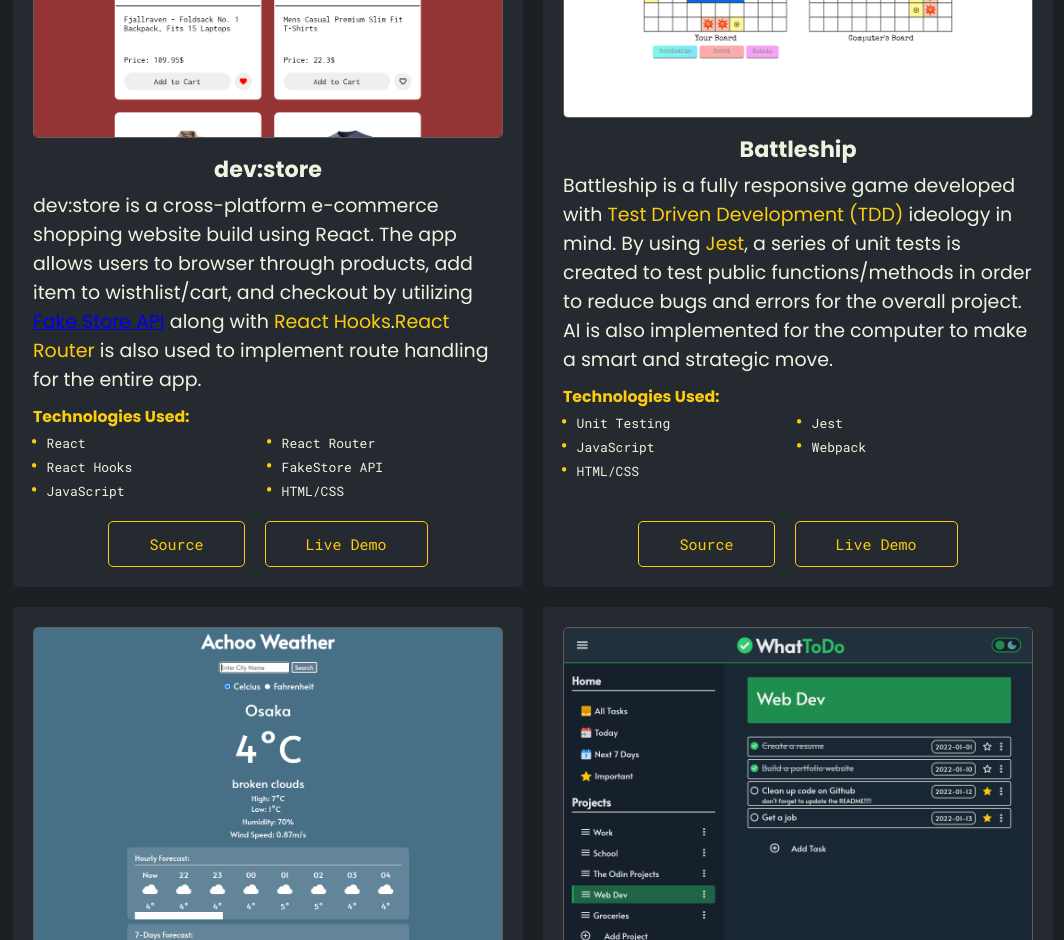
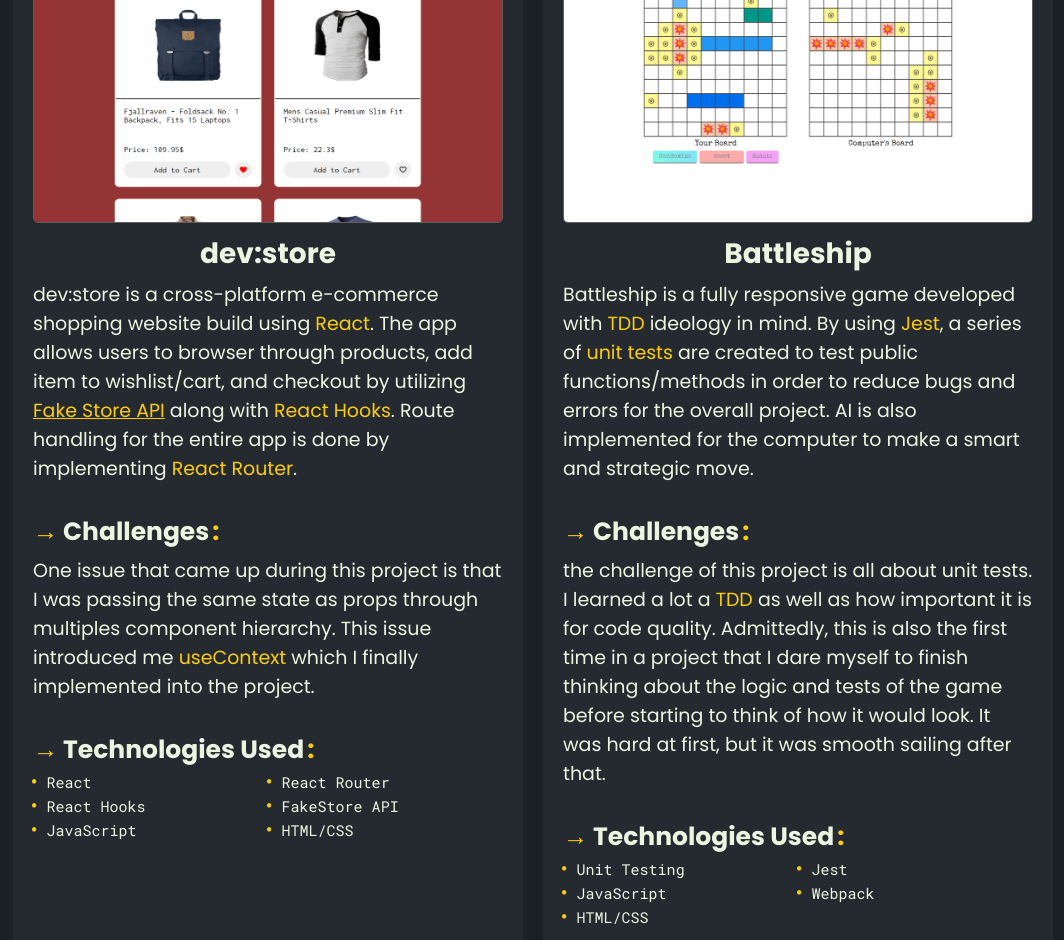
Before and after one commit to khunhour/portfolio, a React (Create React App) app: page / in a window 1280 px wide. Shown: the part 1860-2800 px from the top of the page, without its empty margins (107-1171 px from the left). Built offline with nearby package versions, Linux system fonts and the light colour scheme.

Commit message:
editing some styling and edit description of dev:store

```diff
--- a/public/style.css
+++ b/public/style.css
@@ -92,6 +92,11 @@ button:hover,
 	margin-top: 30px;
 }
 
+p {
+	margin-top: 5px;
+	margin-bottom: 30px;
+}
+
 span {
 	color: var(--accent-color);
 }
--- a/src/components/Projects/Project.css
+++ b/src/components/Projects/Project.css
@@ -13,6 +13,9 @@
 	padding: 20px;
 }
 
+.project a {
+	color: var(--accent-color);
+}
 .project-info {
 	display: flex;
 	flex-direction: column;
@@ -22,18 +25,30 @@
 
 .project img {
 	width: 100%;
+	max-height: 315px;
 	border-radius: 5px;
 	border: solid 1px rgb(95, 93, 93);
 	margin-bottom: 10px;
 }
 .project-title {
 	text-align: center;
-	padding: 5px 0;
+	font-size: 28px;
 }
 
-.project-tech {
-	margin-top: 10px;
+.project-heading {
+	font-size: 25px;
+	/* margin-top: 30px; */
+	/* color: var(--accent-color); */
+}
+.project-heading::before {
+	content: "\2192";
+	margin-right: 5px;
 	color: var(--accent-color);
+}
+.project-heading::after {
+	content: ":";
+	color: var(--accent-color);
+	margin-left: 3px;
 }
 
 .tags-container {
@@ -44,7 +59,7 @@
 
 .tag {
 	font-family: "Roboto Mono", monospace;
-	font-size: 13px;
+	font-size: 15px;
 	margin-left: 10px;
 }
 
--- a/src/components/Projects/ProjectCard.js
+++ b/src/components/Projects/ProjectCard.js
@@ -1,6 +1,7 @@
 import React from "react";
 export default function ProjectCard({ project }) {
-	const { title, description, image, tags, source, demo } = project;
+	const { title, description, challenges, image, tags, source, demo } =
+		project;
 
 	const tagsContainer = (
 		<>
@@ -17,8 +18,11 @@ export default function ProjectCard({ project }) {
 			<div className="project-info">
 				<div>
 					<h3 className="project-title">{title}</h3>
-					<p>{description}</p>
-					<h5 className="project-tech">Technologies Used:</h5>
+					{/* <h5 className="project-heading">Description</h5> */}
+					{description}
+					<h5 className="project-heading">Challenges</h5>
+					{challenges}
+					<h5 className="project-heading">Technologies Used</h5>
 					<div className="tags-container">{tagsContainer}</div>
 				</div>
 				<div className="project-buttons">
--- a/src/components/Projects/ProjectConstant.js
+++ b/src/components/Projects/ProjectConstant.js
@@ -1,27 +1,58 @@
 export const projects = [
 	{
 		title: "dev:store",
-		description:
-			<p>dev:store is a cross-platform e-commerce shopping website build using React. The app allows users to browser
-				 through products, add item to wisthlist/cart, and checkout by utilizing <a href="https://fakestoreapi.com/">Fake Store API</a> along with <span>React Hooks</span>.
-				  <span>React Router</span> is also used to implement route handling for the entire app.</p>,
-		challenges: <p>One issue that came up during this project is that I was passing the same state as props
-			through multiples component hierarchy. This issue introduced me <span>useContext</span>
-			 which I finally implemented into the project.</p>,
+		description: (
+			<p>
+				dev:store is a cross-platform e-commerce shopping website build
+				using <span>React</span>. The app allows users to browser
+				through products, add item to wishlist/cart, and checkout by
+				utilizing <a href="https://fakestoreapi.com/">Fake Store API</a>{" "}
+				along with <span>React Hooks</span>. Route handling for the
+				entire app is done by implementing <span>React Router</span>.
+			</p>
+		),
+		challenges: (
+			<p>
+				One issue that came up during this project is that I was passing
+				the same state as props through multiples component hierarchy.
+				This issue introduced me <span>useContext</span> which I finally
+				implemented into the project.
+			</p>
+		),
 		image: "/images/projectImages/devstore.png",
-		tags: ["React", "React Router","React Hooks", "FakeStore API", "JavaScript", "HTML/CSS" ],
+		tags: [
+			"React",
+			"React Router",
+			"React Hooks",
+			"FakeStore API",
+			"JavaScript",
+			"HTML/CSS",
+		],
 		source: "https://github.com/khunhour/shopping-cart",
 		demo: "https://khunhour.github.io/shopping-cart/",
 	},
 	{
 		title: "Battleship",
-		description: <p>Battleship is a fully responsive game developed with <span>Test Driven Development (TDD)</span> ideology
-			 in mind. By using <span>Jest</span>, a series of unit tests is created to test public functions/methods in order to reduce
-			  bugs and errors for the overall project. AI is also implemented for the computer to make a smart and strategic move. </p>,
-		challenges: <p>the challenge of this project is all about unit tests. I learned a lot a <span>TDD</span> as
-			well as how important it is for code quality. Admittedly, this is also the first time in a
-			project that I dare myself to finish thinking about the logic and tests of the game before
-			starting to think of how it would look. It was hard at first, but it was smooth sailing after that.</p>,
+		description: (
+			<p>
+				Battleship is a fully responsive game developed with{" "}
+				<span>TDD</span> ideology in mind. By using <span>Jest</span>, a
+				series of <span>unit tests</span> are created to test public
+				functions/methods in order to reduce bugs and errors for the
+				overall project. AI is also implemented for the computer to make
+				a smart and strategic move.
+			</p>
+		),
+		challenges: (
+			<p>
+				the challenge of this project is all about unit tests. I learned
+				a lot a <span>TDD</span> as well as how important it is for code
+				quality. Admittedly, this is also the first time in a project
+				that I dare myself to finish thinking about the logic and tests
+				of the game before starting to think of how it would look. It
+				was hard at first, but it was smooth sailing after that.
+			</p>
+		),
 		image: "/images/projectImages/battleship.png",
 		tags: ["Unit Testing", "Jest", "JavaScript", "Webpack", "HTML/CSS"],
 		source: "https://github.com/khunhour/battleship",
@@ -29,40 +60,60 @@ export const projects = [
 	},
 	{
 		title: "Weather App",
-		description: <p>A fully responsive weather application that enables users to search weather
-			information via city's name. By leveraging weather data from <a href="https://openweathermap.org/">OpenWeatherMap API</a>, the app displays
-			the current weather forecast, hourly forecast for the next 24-hours as well as daily forecast
-			 for the next 7 days. It also includes a toggle to switch between Celsius and Fahrenheit.</p>,
-		challenges: <p>During this project, one notable challenge that I faced was dealing with time zone conversion. It did cause a little
-			 bit headache, but I learned a lot about how <span>UTC</span> and <span>time zone</span> works. </p>,
+		description: (
+			<p>
+				A fully responsive weather application that enables users to
+				search weather information via city's name. By leveraging
+				weather data from{" "}
+				<a href="https://openweathermap.org/">OpenWeatherMap API</a>,
+				the app displays the current weather forecast, hourly forecast
+				for the next 24-hours as well as daily forecast for the next 7
+				days. It also includes a toggle to switch between Celsius and
+				Fahrenheit.
+			</p>
+		),
+		challenges: (
+			<p>
+				During this project, one notable challenge that I faced was
+				dealing with time zone conversion. It did cause a little bit
+				headache, but I learned a lot about how <span>UTC</span> and{" "}
+				<span>time zone</span> works.{" "}
+			</p>
+		),
 		image: "/images/projectImages/weatherApp.png",
-		tags: [
-			"OpenWeatherMap API",
-			"JavaScript",
-			"Async&Await",
-			"HTML/CSS",
-		],
+		tags: ["OpenWeatherMap API", "JavaScript", "Async&Await", "HTML/CSS"],
 		source: "https://github.com/khunhour/weather_app",
 		demo: "https://khunhour.github.io/weather_app/",
 	},
 	{
 		title: "WhatToDo",
-		description: <p>WhatToDo is a to-do list app that lets users easily
-			 organize their tasks and projects. It is built using <span>JavaScript ES6 Modules</span>
-			 and bundled using <span>Webpack</span>. <a href="https://date-fns.org/">date-fns Library</a>
-			 is also utilized for efficiently formatting date.
-			 A light and dark mode toggle is incorporated into the app as well.</p>,
-		challenges: <p>This project was very fun to work on, but I did encountered
-			some problems along the way especially when I tried to implement a
-			<span>drag-and-drop</span> feature in order to rearrange projects.
-			I managed to get it to work, but I think the code can be a bit cleaner.</p>,
+		description: (
+			<p>
+				WhatToDo is a to-do list app that lets users easily organize
+				their tasks and projects. It is built using{" "}
+				<span>JavaScript ES6 Modules</span>
+				and bundled using <span>Webpack</span>.{" "}
+				<a href="https://date-fns.org/">date-fns Library</a>
+				is also utilized for efficiently formatting date. A light and
+				dark mode toggle is incorporated into the app as well.
+			</p>
+		),
+		challenges: (
+			<p>
+				This project was very fun to work on, but I did encountered some
+				problems along the way especially when I tried to implement a
+				<span>drag-and-drop</span> feature in order to rearrange
+				projects. I managed to get it to work, but I think the code can
+				be a bit cleaner.
+			</p>
+		),
 		image: "/images/projectImages/WhatToDo.png",
 		tags: [
-			 "JavaScript",
-			  "date-fns Library",
-			  "localStorage",
-			  "Webpack",
-			   "HTML/CSS",
+			"JavaScript",
+			"date-fns Library",
+			"localStorage",
+			"Webpack",
+			"HTML/CSS",
 		],
 		source: "https://github.com/khunhour/todo_list",
 		demo: "https://khunhour.github.io/todo_list/",
```
